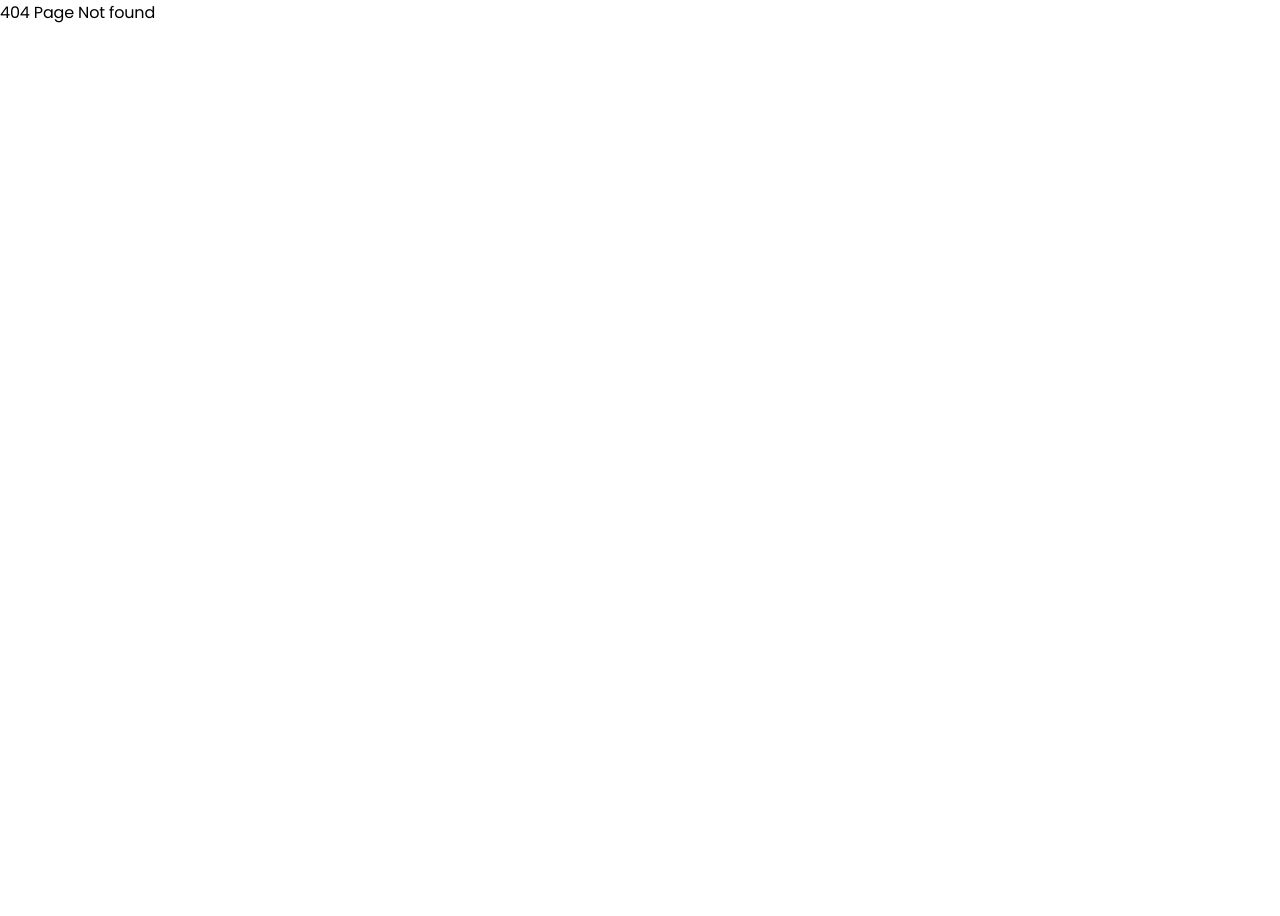
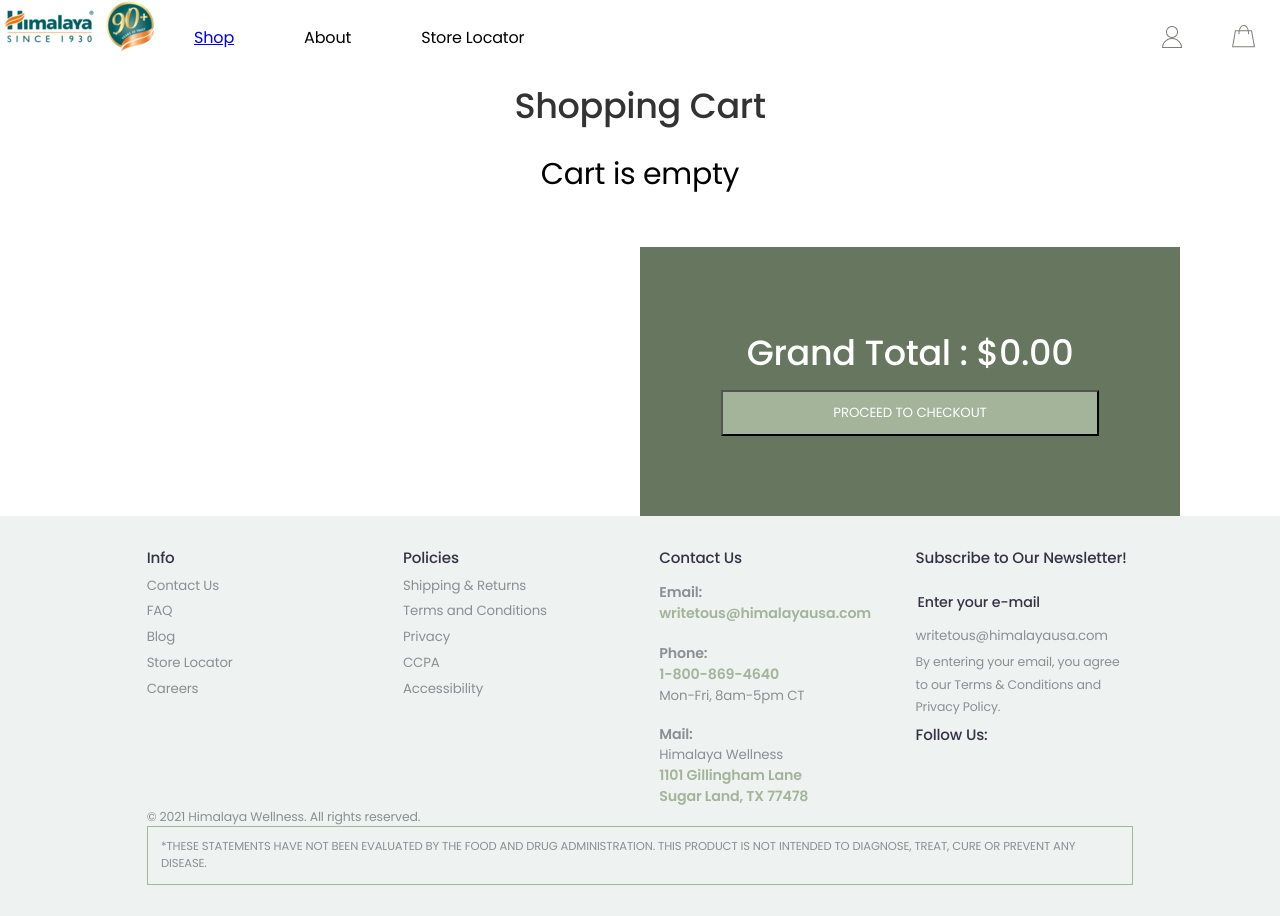
Before and after one commit to dheerajbisht362/HimalayaUsaClone, a React (Create React App) app: page /cart in a window 1280 px wide. Before the commit this address had no page. Before the commit the page ends 800 px from the top, so only its background shows below. Built offline with nearby package versions, Linux system fonts and the light colour scheme.

Commit message:
cart payment

```diff
--- a/src/App.js
+++ b/src/App.js
@@ -6,10 +6,13 @@
 import PaymentPage from "./Pages/PaymentPage";
 import { Route, Switch } from "react-router-dom";
 import AuthContext from "./Context/AuthContext";
+import CartContext from "./Context/CartContext";
 import HomePage from "./Pages/HomePage";
+import CardDetails from "./Pages/CardDetails";
 
 function App() {
 	return (
+		<CartContext>
 			<AuthContext>
 				<div style={{ position: "relative", minHeight: "100vh" }}>
 					<Switch>
@@ -30,13 +33,16 @@
 							<SignUpPage />{" "}
 						</Route>
 						<Route path="/user/payment">
-						<PaymentPage />
+							<PaymentPage />{" "}
 						</Route>
-					<Route path="user/cart">Cart User</Route>
+						<Route path="/cart">
+							<CardDetails />{" "}
+						</Route>
 						<Route>404 Page Not found</Route>
 					</Switch>
 				</div>
 			</AuthContext>
+		</CartContext>
 	);
 }
 
--- /dev/null
+++ b/src/Components/CartPage.jsx
@@ -0,0 +1,30 @@
+import { CartContext } from "../Context/CartContext";
+import { useContext } from "react";
+import "../Styles/CartPage.style.css";
+import CartSection from "../Components/CartSection";
+import { Link } from "react-router-dom";
+
+export default function CartPage() {
+	const { cart, updateCart, totalCartValue } = useContext(CartContext);
+
+	return (
+		<div style={{ minHeight: 300, textAlign: "center" }}>
+			<div className="cartHead">Shopping Cart</div>
+			{cart.length === 0 ? (
+				<div className="cartEmpty">Cart is empty</div>
+			) : (
+				cart.map((el) => (
+					<CartSection key={el.id} el={el} updateCart={updateCart} />
+				))
+			)}
+			<div className="proceedPayment">
+				<div>Grand Total : ${totalCartValue()}</div>
+				<Link to="/user/payment">
+					<button className="proceedPayButton">
+						PROCEED TO CHECKOUT
+					</button>
+				</Link>
+			</div>
+		</div>
+	);
+}
--- /dev/null
+++ b/src/Components/CartSection.jsx
@@ -0,0 +1,36 @@
+import { useState } from "react";
+
+export default function CartSection({ el, updateCart }) {
+	const [counter, setCounter] = useState(el.quantity);
+
+	return (
+		<div style={{ display: "flex", justifyContent: "center" }}>
+			<img width="198" height="136" src={el.image} alt="" />
+			<div className="cartProTitle">{el.name} </div>
+			<div className="cartProTitle">$ {el.price} </div>
+			<div className="cartProCounter">
+				<button
+					disabled={counter === 0}
+					onClick={() => {
+						setCounter((prev) => prev - 1);
+						updateCart(el, counter);
+					}}
+					className="btnQuantity"
+				>
+					-
+				</button>
+				{counter}
+				<button
+					onClick={() => {
+						setCounter((prev) => prev + 1);
+						updateCart(el, counter);
+					}}
+					className="btnQuantity"
+				>
+					+
+				</button>
+			</div>
+			<div className="cartProTitle wid80 ">{el.price * counter} </div>
+		</div>
+	);
+}
--- a/src/Components/Navbar.jsx
+++ b/src/Components/Navbar.jsx
@@ -54,7 +54,9 @@
 					</span>
 				) : null}
 
-				<img className="navIcon" src={cart} alt="cart" />
+				<Link to="/cart">
+					<img className="navIcon" src={cart} alt="cart" />
+				</Link>
 			</div>
 			<div style={{ clear: "both" }}></div>
 		</div>
--- a/src/Components/PaymentPage.jsx
+++ b/src/Components/PaymentPage.jsx
@@ -1,7 +1,12 @@
 import "../Styles/PaymentPage.style.css";
 import logo from "../Images/logoMain.png";
+import { Link } from "react-router-dom";
+import { useContext } from "react";
+import { CartContext } from "../Context/CartContext";
 
 export default function PaymentPage() {
+	const { cart, totalCartValue } = useContext(CartContext);
+
 	return (
 		<div style={{ display: "flex", justifyContent: "center" }}>
 			<div className="paymentAddressSec">
@@ -80,27 +85,53 @@
 						placeholder="Phone"
 					/>
 				</div>
-				<button className="btnPaymentGreen">
-					Continue to shipping
-				</button>
-				<button className="btnPaymentWhite">Return to cart</button>
+				<Link to="/products">
+					{" "}
+					<button className="btnPaymentGreen">
+						Continue to shipping
+					</button>
+				</Link>
+				<Link to="/cart">
+					<button className="btnPaymentWhite">Return to cart</button>
+				</Link>
 			</div>
 			<div className="paymentCartSec">
-				<div>Cart Item</div>
+				<div>
+					{cart.map((el) => (
+						<div
+							key={el.id}
+							style={{ textAlign: "center", margin: "10px" }}
+						>
+							<img widht="70" height="48" src={el.image} alt="" />{" "}
+							<span style={{ marginLeft: 50 }}>{el.name}</span>
+							<span style={{ marginLeft: 50 }}>
+								{" "}
+								$ {el.price * el.quantity}
+							</span>
+						</div>
+					))}
+				</div>
 				<hr />
 
 				<input type="text" placeholder="Discount code" />
 				<button>Apply</button>
 				<hr />
 				<div>
-					Subtotal <span style={{ float: "right" }}>Cart total </span>{" "}
+					Subtotal{" "}
+					<span style={{ float: "right" }}>
+						$ {totalCartValue()}{" "}
+					</span>{" "}
 				</div>
 				<div>
-					Shipping <span style={{ float: "right" }}>Cart total </span>{" "}
+					Shipping{" "}
+					<span style={{ float: "right" }}>
+						$ {totalCartValue()}{" "}
+					</span>{" "}
 				</div>
 				<hr />
 				<div>
-					Total <span style={{ float: "right" }}>Cart total </span>{" "}
+					Total{" "}
+					<span style={{ float: "right" }}>$ {totalCartValue()}</span>{" "}
 				</div>
 			</div>
 		</div>
--- a/src/Components/ProductCardDisplay.jsx
+++ b/src/Components/ProductCardDisplay.jsx
@@ -6,9 +6,11 @@
 
 	return (
 		<div style={{ margin: "20px" }}>
-			<img width="198" height="198" alt="product" src={image} />
-			<div className="productTileCard">{name}</div>
-			<button className="btnPrice">{price}</button>
+			<Link to={`/product/${id}`}>
+				<img width="198" height="198" alt="product" src={image} />
+				<div className="productTileCard">{name}</div>
+				<button className="btnPrice">{price}</button>
+			</Link>
 		</div>
 	);
 }
--- a/src/Components/ProductView.jsx
+++ b/src/Components/ProductView.jsx
@@ -2,6 +2,8 @@
 import { useParams } from "react-router-dom";
 import { useEffect, useState } from "react";
 import axios from "axios";
+import { useContext } from "react";
+import { CartContext } from "../Context/CartContext";
 
 export default function ProductView() {
 	const { id } = useParams();
@@ -9,6 +11,10 @@
 	const [product, setProducts] = useState({});
 	const [loading, setLoading] = useState(true);
 	const [frame, setFrame] = useState(1);
+
+	const [counter, setCounter] = useState(1);
+
+	const { cart, updateCart } = useContext(CartContext);
 
 	useEffect(() => {
 		showData();
@@ -81,9 +87,28 @@
 					<button className="btnCapsule">240 Capsules</button>
 				</div>
 				<div>
-					<button className="btnQuantity">-</button>1
-					<button className="btnQuantity">+</button>
-					<button className="btnAddToCart">ADD TO CART</button>
+					<button
+						disabled={counter === 0}
+						onClick={() => setCounter((prev) => prev - 1)}
+						className="btnQuantity"
+					>
+						-
+					</button>
+					{counter}
+					<button
+						onClick={() => setCounter((prev) => prev + 1)}
+						className="btnQuantity"
+					>
+						+
+					</button>
+					<button
+						onClick={() => {
+							updateCart(product, counter);
+						}}
+						className="btnAddToCart"
+					>
+						ADD TO CART
+					</button>
 				</div>
 				<div>
 					{" "}
--- /dev/null
+++ b/src/Context/CartContext.jsx
@@ -0,0 +1,34 @@
+import { useState, createContext } from "react";
+
+export const CartContext = createContext([]);
+
+export default function CartContextProvider({ children }) {
+	const [cart, setCart] = useState([]);
+
+	function totalCartValue() {
+		let total = 0;
+		cart.forEach((el) => {
+			total += el.price * el.quantity;
+		});
+		return total.toFixed(2);
+	}
+
+	const updateCart = (obj, quantity) => {
+		//if (cart.length === 0) return setCart([{ ...obj, quantity: quantity }]);
+		let product = cart.filter((el) => el.id === obj.id);
+		product = product[0];
+
+		if (product) {
+			product.quantity += quantity;
+			console.log(product);
+			cart.forEach((el) => (el.id === obj.id ? product : el));
+			setCart([...cart]);
+		} else setCart([...cart, { ...obj, quantity: quantity }]);
+	};
+
+	return (
+		<CartContext.Provider value={{ cart, updateCart, totalCartValue }}>
+			{children}
+		</CartContext.Provider>
+	);
+}
--- /dev/null
+++ b/src/Pages/CardDetails.jsx
@@ -0,0 +1,13 @@
+import Navbar from "../Components/Navbar";
+import Footer from "../Components/Footer";
+import CartPage from "../Components/CartPage";
+
+export default function CardDetails() {
+	return (
+		<div>
+			<Navbar />
+			<CartPage />
+			<Footer />
+		</div>
+	);
+}
--- /dev/null
+++ b/src/Styles/CartPage.style.css
@@ -0,0 +1,40 @@
+.cartHead {
+	font-weight: 500;
+	font-size: 35px;
+	line-height: 52px;
+	color: #333333;
+}
+.cartEmpty {
+	margin: 20px;
+	font-size: 30px;
+}
+.cartProTitle {
+	margin: 10px;
+	padding: 40px;
+}
+.cartProCounter {
+	margin: 40px;
+	background-color: #eef2f0;
+}
+.cartProCounter > button {
+	background-color: #eef2f0;
+}
+.wid80 {
+	width: 80px;
+}
+.proceedPayment {
+	margin-top: 50px;
+	color: #fff;
+	width: 540px;
+	padding: 80px;
+	background: #66765f;
+	margin-left: 50%;
+	font-weight: 500;
+	font-size: 35px;
+	line-height: 52px;
+}
+.proceedPayButton {
+	background: #a3b49b;
+	padding: 11px 110px;
+	color: #fff;
+}
--- a/src/Styles/PaymentPage.style.css
+++ b/src/Styles/PaymentPage.style.css
@@ -65,6 +65,7 @@
 }
 .paymentCartSec {
 	width: 650px;
+	margin: 50px;
 }
 .btnPaymentWhite {
 	font-size: 12px;
```
Lines whose indentation alone changed are shown as unchanged.
